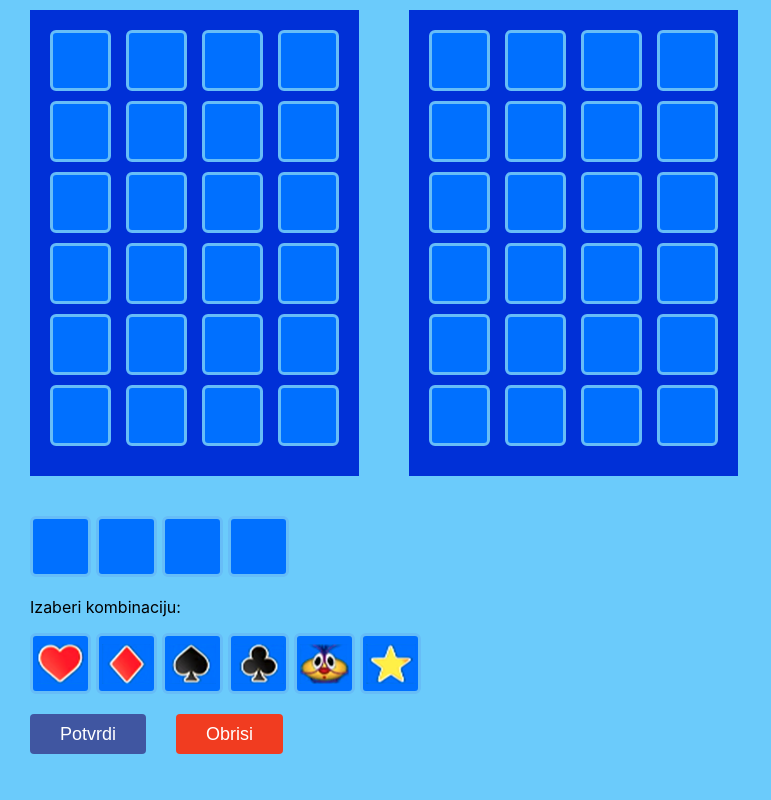
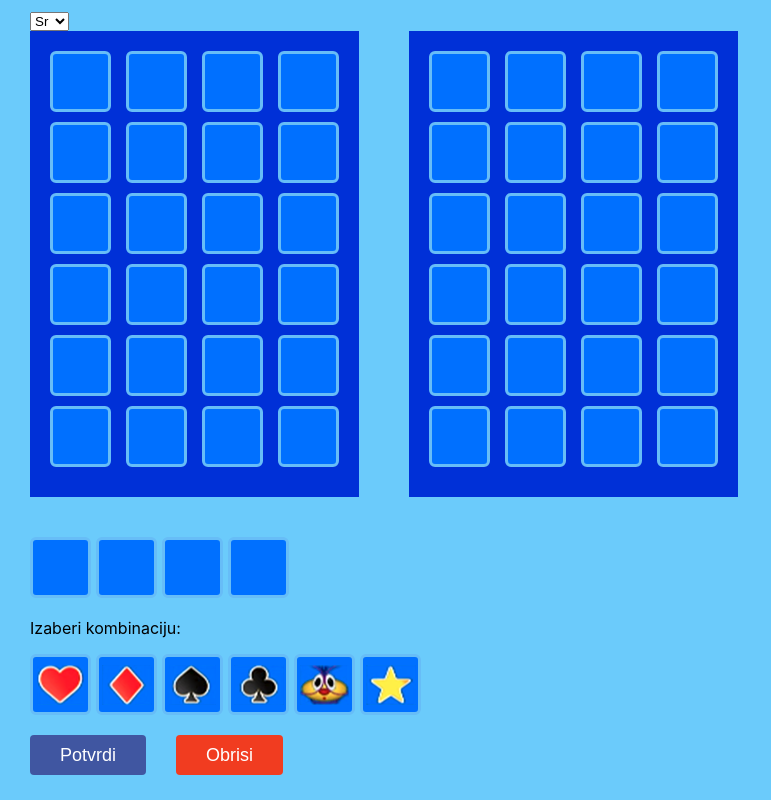
Before and after one commit to markopredovic/skocko, a React (Create React App) app: page / in a window 1280 px wide. Shown: the whole page, without its empty margins (0-771 px from the left). Built offline with nearby package versions, Linux system fonts and the light colour scheme.

Commit message:
add trnslation

```diff
--- a/src/components/Skocko/GameEnd.js
+++ b/src/components/Skocko/GameEnd.js
@@ -2,7 +2,8 @@ import React from "react";
 import GameIcon from "./GameIcon";
 
 const gameEnd = props => {
-  let report = "Cestitamo";
+  const lang = props.lang;
+  let report = lang === 'sr' ? 'Cestitamo' : 'Congratulations';
 
   if (!props.is_success) {
     report = props.random.map((sign, index) => (
@@ -12,9 +13,11 @@ const gameEnd = props => {
 
   return (
     <div>
-      <p>Kraj!!!</p>
+      <p>{lang === "sr" ? "Kraj!!!" : "Game End!!!"}</p>
       <div className="l-random-combination">{report}</div>
-      <button className="btn btn-info" onClick={() => props.newGame()}>Nova igra</button>
+      <button className="btn btn-info" onClick={() => props.newGame()}>
+        {lang === "sr" ? "Nova igra" : "New Game"}
+      </button>
     </div>
   );
 };
--- a/src/components/Skocko/PlaySkocko.js
+++ b/src/components/Skocko/PlaySkocko.js
@@ -45,6 +45,11 @@ class PlaySkocko extends Component {
     }
 
     render() {
+
+        const lang = this.props.lang;
+
+        console.log('Lang:', lang)
+
         return (
           <div className="l-skocko-controls-wrapper">
             <div className="l-current-combination">
@@ -53,21 +58,65 @@ class PlaySkocko extends Component {
               <GameIcon icon={parseSign(this.state.currentCombination[2])} />
               <GameIcon icon={parseSign(this.state.currentCombination[3])} />
             </div>
-                <p>Izaberi kombinaciju:</p>
+            <p>
+              {lang === "sr" ? "Izaberi kombinaciju:" : "Choose combination:"}
+            </p>
             <div className="l-controls-buttons">
-                        <button onClick={() => this.addSignHandler(1)} disabled={this.state.disabled || this.props.isGameEnd}><GameIcon icon={1} /></button>
-                        <button onClick={() => this.addSignHandler(2)} disabled={this.state.disabled || this.props.isGameEnd}><GameIcon icon={2} /></button>
-                        <button onClick={() => this.addSignHandler(3)} disabled={this.state.disabled || this.props.isGameEnd}><GameIcon icon={3} /></button>
-                        <button onClick={() => this.addSignHandler(4)} disabled={this.state.disabled || this.props.isGameEnd}><GameIcon icon={4} /></button>
-                        <button onClick={() => this.addSignHandler(5)} disabled={this.state.disabled || this.props.isGameEnd}><GameIcon icon={5} /></button>
-                        <button onClick={() => this.addSignHandler(6)} disabled={this.state.disabled || this.props.isGameEnd}><GameIcon icon={6} /></button>
+              <button
+                onClick={() => this.addSignHandler(1)}
+                disabled={this.state.disabled || this.props.isGameEnd}
+              >
+                <GameIcon icon={1} />
+              </button>
+              <button
+                onClick={() => this.addSignHandler(2)}
+                disabled={this.state.disabled || this.props.isGameEnd}
+              >
+                <GameIcon icon={2} />
+              </button>
+              <button
+                onClick={() => this.addSignHandler(3)}
+                disabled={this.state.disabled || this.props.isGameEnd}
+              >
+                <GameIcon icon={3} />
+              </button>
+              <button
+                onClick={() => this.addSignHandler(4)}
+                disabled={this.state.disabled || this.props.isGameEnd}
+              >
+                <GameIcon icon={4} />
+              </button>
+              <button
+                onClick={() => this.addSignHandler(5)}
+                disabled={this.state.disabled || this.props.isGameEnd}
+              >
+                <GameIcon icon={5} />
+              </button>
+              <button
+                onClick={() => this.addSignHandler(6)}
+                disabled={this.state.disabled || this.props.isGameEnd}
+              >
+                <GameIcon icon={6} />
+              </button>
             </div>
             <div className="l-actions">
-                    <button className="btn btn-success" onClick={this.submitCombination} disabled={!this.state.disabled  || this.props.isGameEnd}>Potvrdi</button>
-                    <button className="btn btn-danger" onClick={this.clearCombination} disabled={ this.props.isGameEnd}>Obrisi</button>
+              <button
+                className="btn btn-success"
+                onClick={this.submitCombination}
+                disabled={!this.state.disabled || this.props.isGameEnd}
+              >
+                {lang === "sr" ? "Potvrdi" : "Confirm"}
+              </button>
+              <button
+                className="btn btn-danger"
+                onClick={this.clearCombination}
+                disabled={this.props.isGameEnd}
+              >
+                {lang === "sr" ? "Obrisi" : "Delete"}
+              </button>
             </div>
           </div>
-        )
+        );
     }
 
 }
--- a/src/components/Skocko/Skocko.js
+++ b/src/components/Skocko/Skocko.js
@@ -6,8 +6,20 @@ import GameResult from "./GameResult";
 import GameEnd from "./GameEnd";
 import { isNull } from "util";
 
+/*
+  Data flow:
+
+  game table
+  result table
+  random combination: generate
+  current combination: submit
+  update game, result, success, end
+
+*/
+
 class Skocko extends Component {
   state = {
+    lang: 'sr',
     game: [
       [null, null, null, null],
       [null, null, null, null],
@@ -31,7 +43,6 @@ class Skocko extends Component {
   };
 
   componentDidMount() {
-    console.log("Component did mount");
     this.generateRandomCombination();
   }
 
@@ -70,7 +81,12 @@ class Skocko extends Component {
       is_game_end = true;
     }
 
-    this.setState({ game: updatedGame, is_game_end: is_game_end });
+    this.setState(() => {
+      return {
+        game: updatedGame,
+        is_game_end: is_game_end
+      };
+    });
   };
 
   updateResultTable = combination => {
@@ -215,9 +231,19 @@ class Skocko extends Component {
     this.generateRandomCombination();
   };
 
+  switchLangHandler = (event) => {
+    this.setState({lang: event.target.value})
+  }
+
   render() {
     return (
       <div className="l-skocko">
+        <div className="l-lang">
+          <select onChange={this.switchLangHandler}>
+            <option value="sr">Sr</option>
+            <option value="en">En</option>
+          </select>
+        </div>
         <div className="l-skocko-top">
           <div className="l-table-game l-table">
             <GameCurrent game={this.state.game} />
@@ -228,15 +254,19 @@ class Skocko extends Component {
           </div>
         </div>
         <div className="l-skocko-bottom">
-          {!this.state.is_game_end && <div className="l-skocko-controls">
-            <PlaySkocko
-              submitRound={this.submitRoundHandler}
-              isGameEnd={this.state.is_game_end}
-            />
-          </div>}
+          {!this.state.is_game_end && (
+            <div className="l-skocko-controls">
+              <PlaySkocko
+                lang={this.state.lang}
+                submitRound={this.submitRoundHandler}
+                isGameEnd={this.state.is_game_end}
+              />
+            </div>
+          )}
           <div className="l-end-game">
             {this.state.is_game_end && (
               <GameEnd
+                lang={this.state.lang}
                 newGame={this.newGame}
                 is_success={this.state.is_success}
                 random={this.state.randomCombination}
```
Lines whose indentation alone changed are shown as unchanged.
